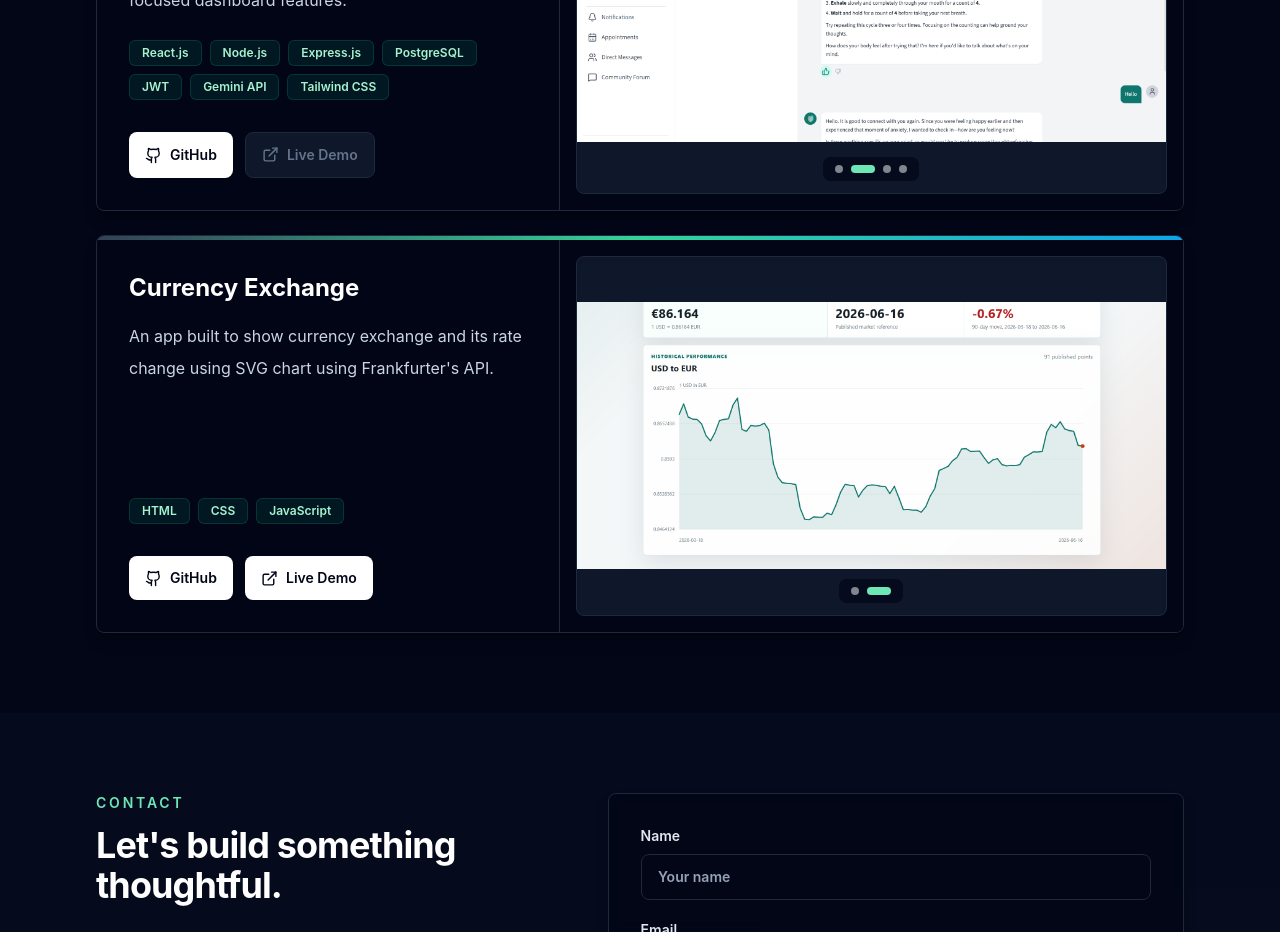
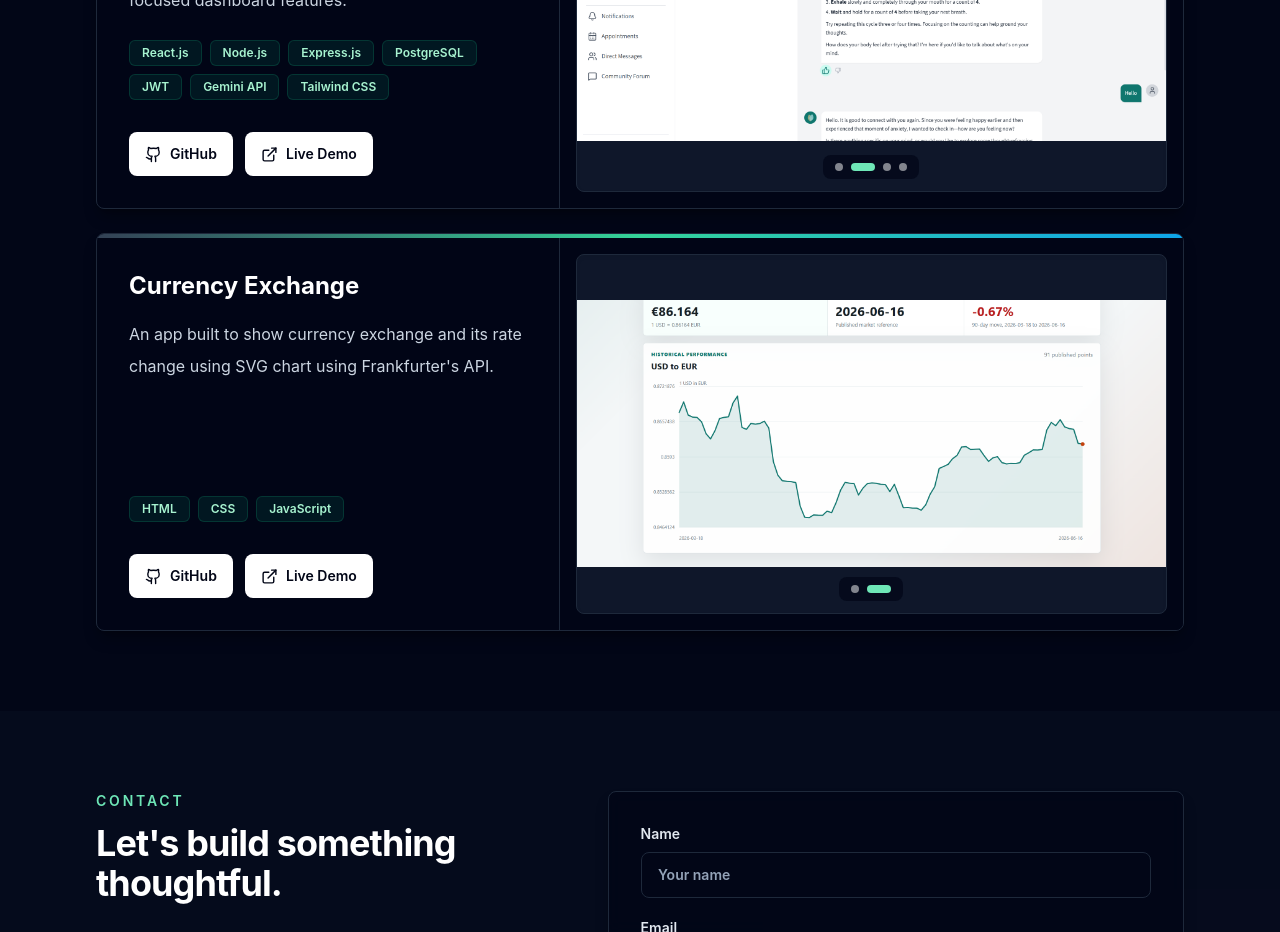
Before and after one commit to Zainmalik3618/my-Portfolio, a React (Vite) app: page / in a window 1280 px wide. Shown: the part 2160-3092 px from the top of the page. Built offline with nearby package versions, Linux system fonts and the light colour scheme.

Commit message:
Added live URL for CalmConnect AI

```diff
--- a/src/data/projects.js
+++ b/src/data/projects.js
@@ -13,7 +13,7 @@ export const projects = [
       { src: '/projects/calmconnect/Admin.png', alt: 'CalmConnect AI Admin Dashboard' }
     ],
     githubUrl: 'https://github.com/Zainmalik3618/CalmConnect-AI',
-    liveUrl: '',
+    liveUrl: 'https://calm-connect-ai.vercel.app/',
   },
   {
     title: 'Currency Exchange',
```
